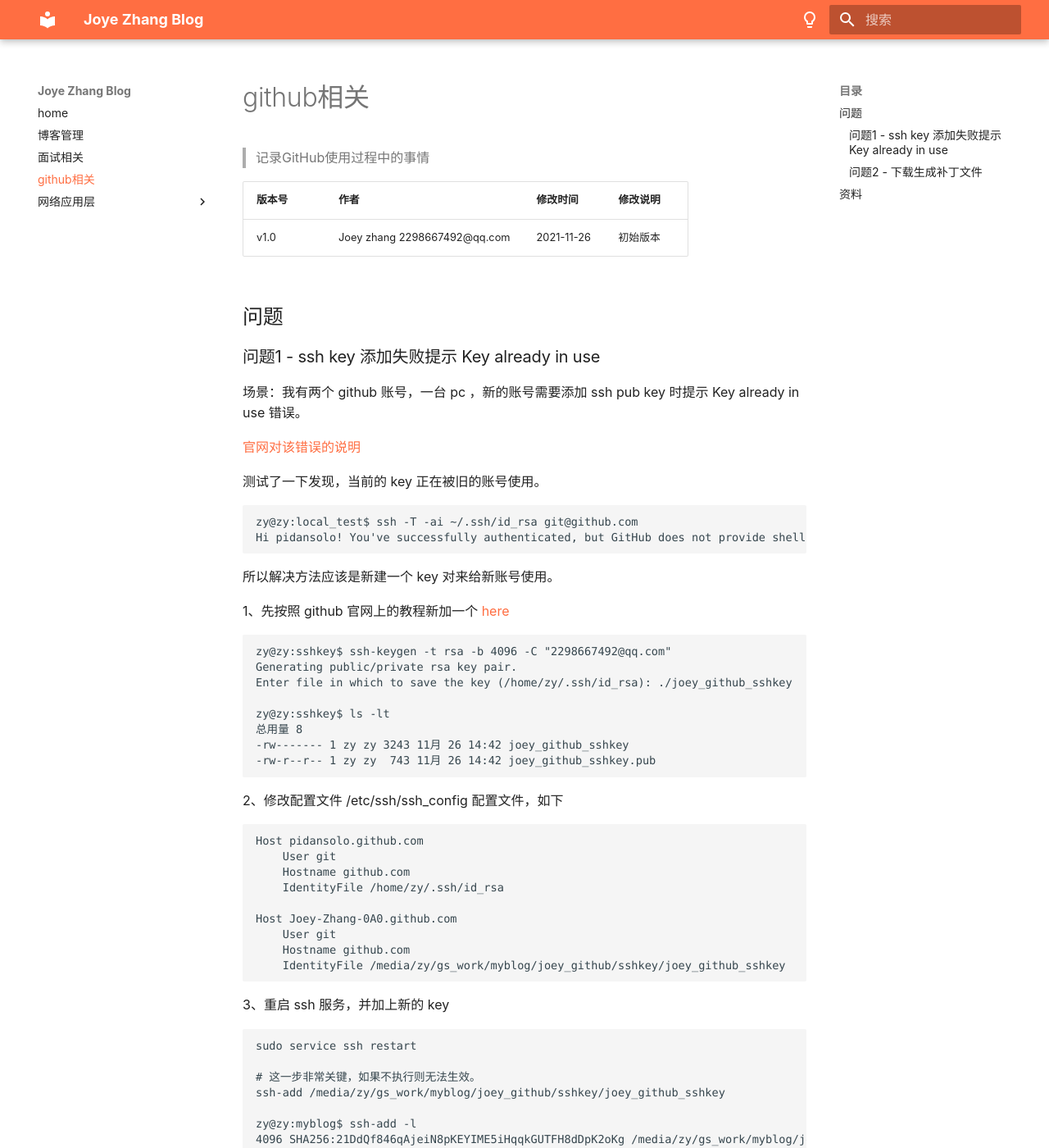
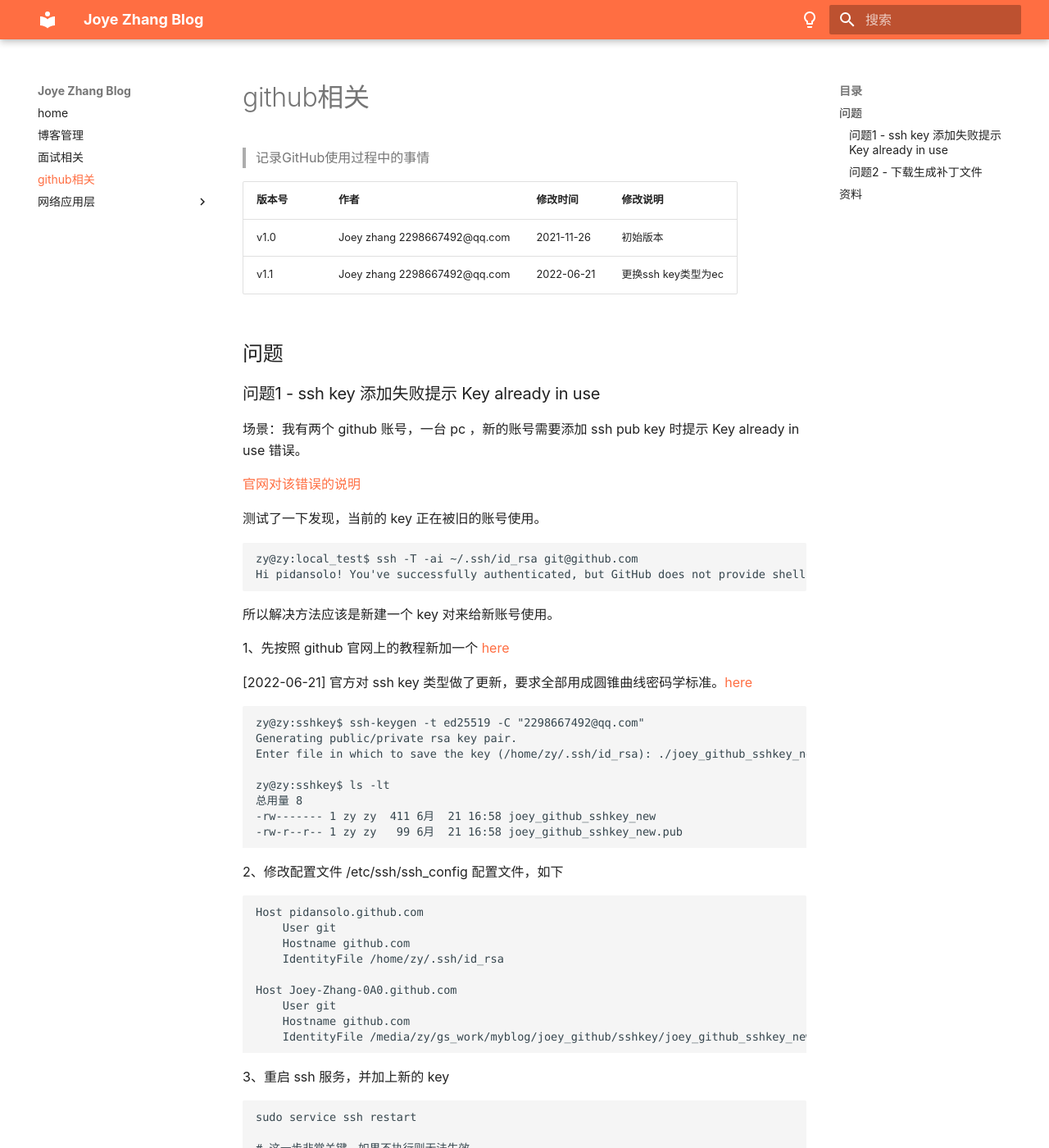
Before and after one commit to Joey-Zhang-0A0/mblog, an MkDocs documentation site: the page built from docs/github/github遇到的问题.md, in a window 1280 px wide and 1400 px high. Shown: the whole window at 82% size. Built offline with MkDocs 1.6.1 and Material for MkDocs 9.7.7, drawn with Linux system fonts in a browser that asks for light colours; comment, search, counter and statistics services are not loaded; some of the changed text lies outside the part shown.

Commit message:
[NBF] <mblog> (github) 支持秘钥更新说明
Change-Id: Ibed5a70a63d6d0cec7f271749d6f53653bd0aa12

````diff
--- a/docs/github/github遇到的问题.md
+++ b/docs/github/github遇到的问题.md
@@ -4,9 +4,10 @@
 
 
 
-| 版本号 | 作者                         | 修改时间   | 修改说明 |
-| ------ | :--------------------------- | ---------- | -------- |
-| v1.0   | Joey zhang 2298667492@qq.com | 2021-11-26 | 初始版本 |
+| 版本号 | 作者                         | 修改时间   | 修改说明            |
+| ------ | :--------------------------- | ---------- | ------------------- |
+| v1.0   | Joey zhang 2298667492@qq.com | 2021-11-26 | 初始版本            |
+| v1.1   | Joey zhang 2298667492@qq.com | 2022-06-21 | 更换ssh key类型为ec |
 
 
 
@@ -29,15 +30,17 @@
 
 1、先按照 github 官网上的教程新加一个 [here](https://docs.github.com/en/authentication/connecting-to-github-with-ssh/generating-a-new-ssh-key-and-adding-it-to-the-ssh-agent)
 
+[2022-06-21] 官方对 ssh key 类型做了更新，要求全部用成圆锥曲线密码学标准。[here](https://github.blog/2021-09-01-improving-git-protocol-security-github/)
+
 ```shell
-zy@zy:sshkey$ ssh-keygen -t rsa -b 4096 -C "2298667492@qq.com"
+zy@zy:sshkey$ ssh-keygen -t ed25519 -C "2298667492@qq.com"
 Generating public/private rsa key pair.
-Enter file in which to save the key (/home/zy/.ssh/id_rsa): ./joey_github_sshkey
+Enter file in which to save the key (/home/zy/.ssh/id_rsa): ./joey_github_sshkey_new
 
 zy@zy:sshkey$ ls -lt
 总用量 8
--rw------- 1 zy zy 3243 11月 26 14:42 joey_github_sshkey
--rw-r--r-- 1 zy zy  743 11月 26 14:42 joey_github_sshkey.pub
+-rw------- 1 zy zy  411 6月  21 16:58 joey_github_sshkey_new
+-rw-r--r-- 1 zy zy   99 6月  21 16:58 joey_github_sshkey_new.pub
 ```
 
 2、修改配置文件 /etc/ssh/ssh_config 配置文件，如下
@@ -51,7 +54,7 @@
 Host Joey-Zhang-0A0.github.com
 	User git
 	Hostname github.com
-	IdentityFile /media/zy/gs_work/myblog/joey_github/sshkey/joey_github_sshkey
+	IdentityFile /media/zy/gs_work/myblog/joey_github/sshkey/joey_github_sshkey_new
 ```
 
 3、重启 ssh 服务，并加上新的 key
@@ -85,6 +88,22 @@
 
 5、连接正常后基本就可以用了。如果不能用可能和仓库创建有关，github添加新的ssh key后再创建仓库即可。
 
+6、使用 ECDSA 和 Ed25519 是基于[椭圆曲线密码学](https://en.wikipedia.org/wiki/Elliptic-curve_cryptography)的较新标准。后会出现 ssh-add 失败的问题
+
+```shell
+zy@zy:mblog$ ssh-add /media/zy/gs_work/myblog/joey_github/sshkey/joey_github_sshkey_new
+Could not add identity "/media/zy/gs_work/myblog/joey_github/sshkey/joey_github_sshkey_new": communication with agent failed
+```
+
+对此官方也有解决方法，[here](https://docs.github.com/cn/authentication/troubleshooting-ssh/error-agent-admitted-failure-to-sign)
+
+```shell
+eval "$(ssh-agent -s)"
+ssh-add /media/zy/gs_work/myblog/joey_github/sshkey/joey_github_sshkey_new
+```
+
+
+
 
 
 ### 问题2 - 下载生成补丁文件
@@ -102,3 +121,5 @@
 ## 资料
 
 感谢以下链接对本文章的帮助！
+
+- [[1] github官方对ssh问题的解决方法](https://docs.github.com/cn/authentication/troubleshooting-ssh/error-agent-admitted-failure-to-sign)
````
